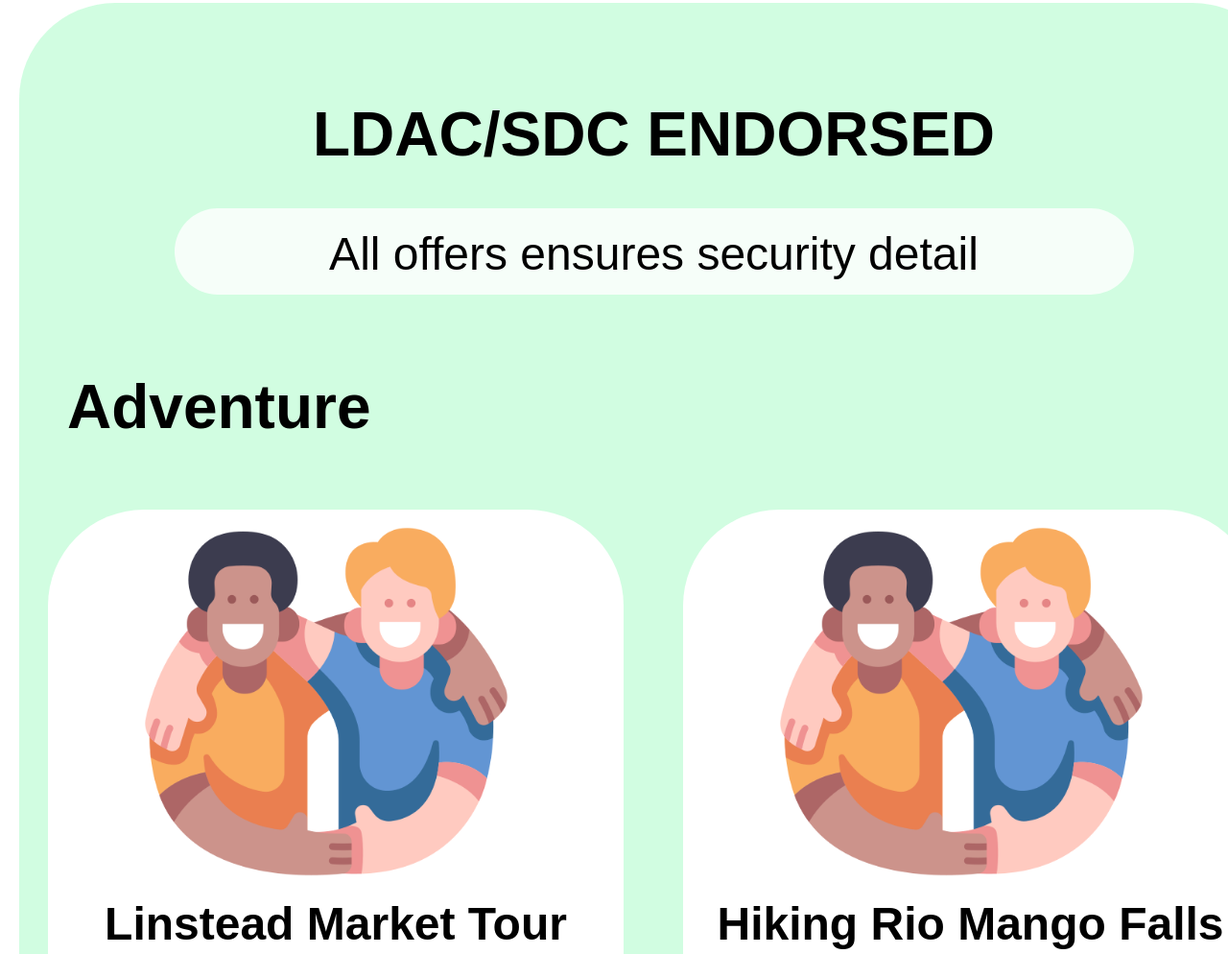
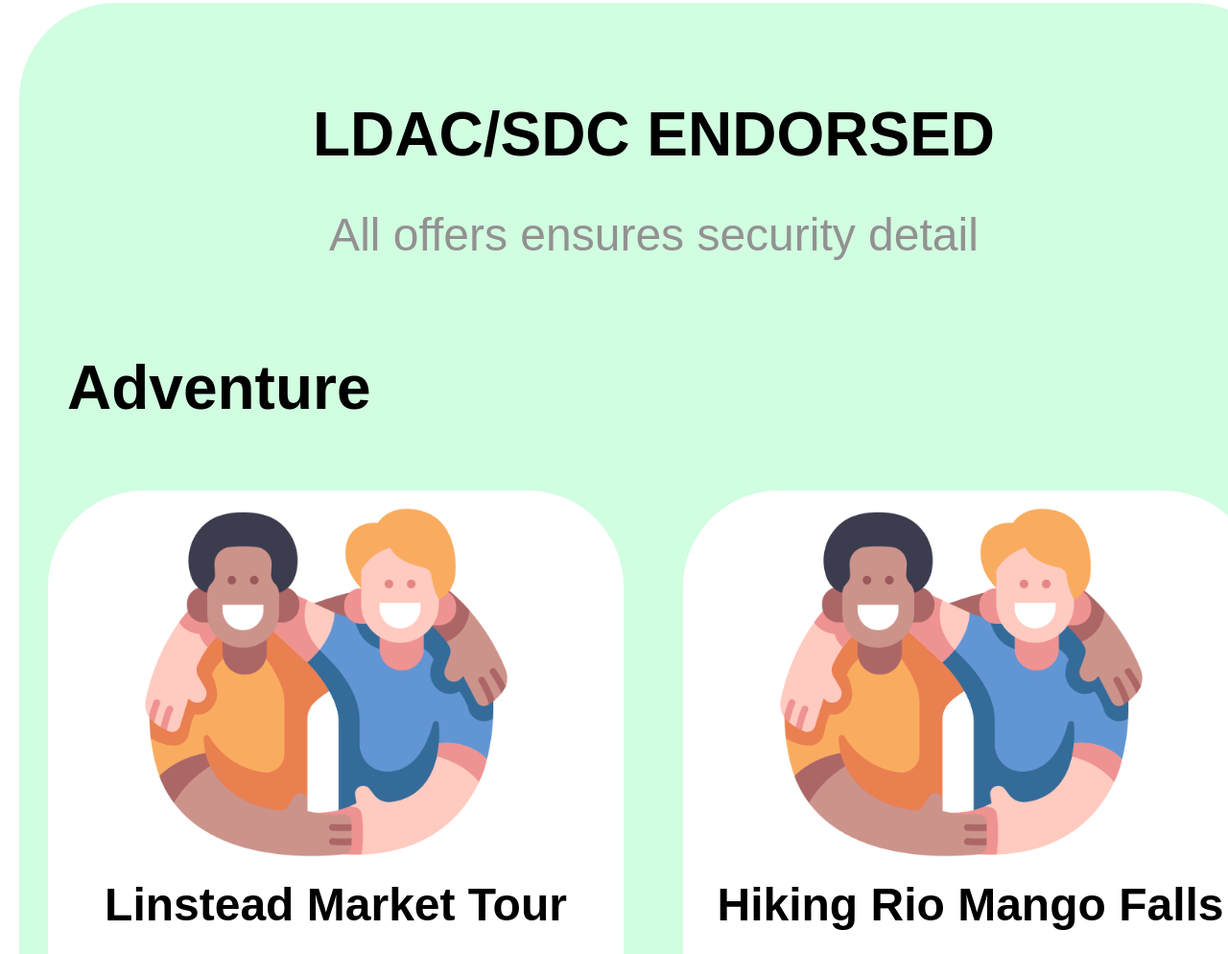
Before and after one commit to NewPerson10/LDAC-Community-Tourism, a plain HTML site: page index.html in a window 1280 px wide. Shown: the part 1347-2341 px from the top of the page at 96% size. Drawn offline with Linux system fonts and the light colour scheme.

Commit message:
Add files via upload

```diff
--- a/CommunityTourism.css
+++ b/CommunityTourism.css
@@ -198,12 +198,10 @@
         text-align: center;
         padding-top: 20px;
         font-weight: lighter;
-        background-color: #ffffffcd;
         height: 70px;
         border-radius: 50px;
-        width: 1000px;
-        margin-left: 161.5px;
-        margin-top: 40px;
+        margin-top: 20px;
+        color: #939191;
     }
     .tour{
         width: 1323px;
```
